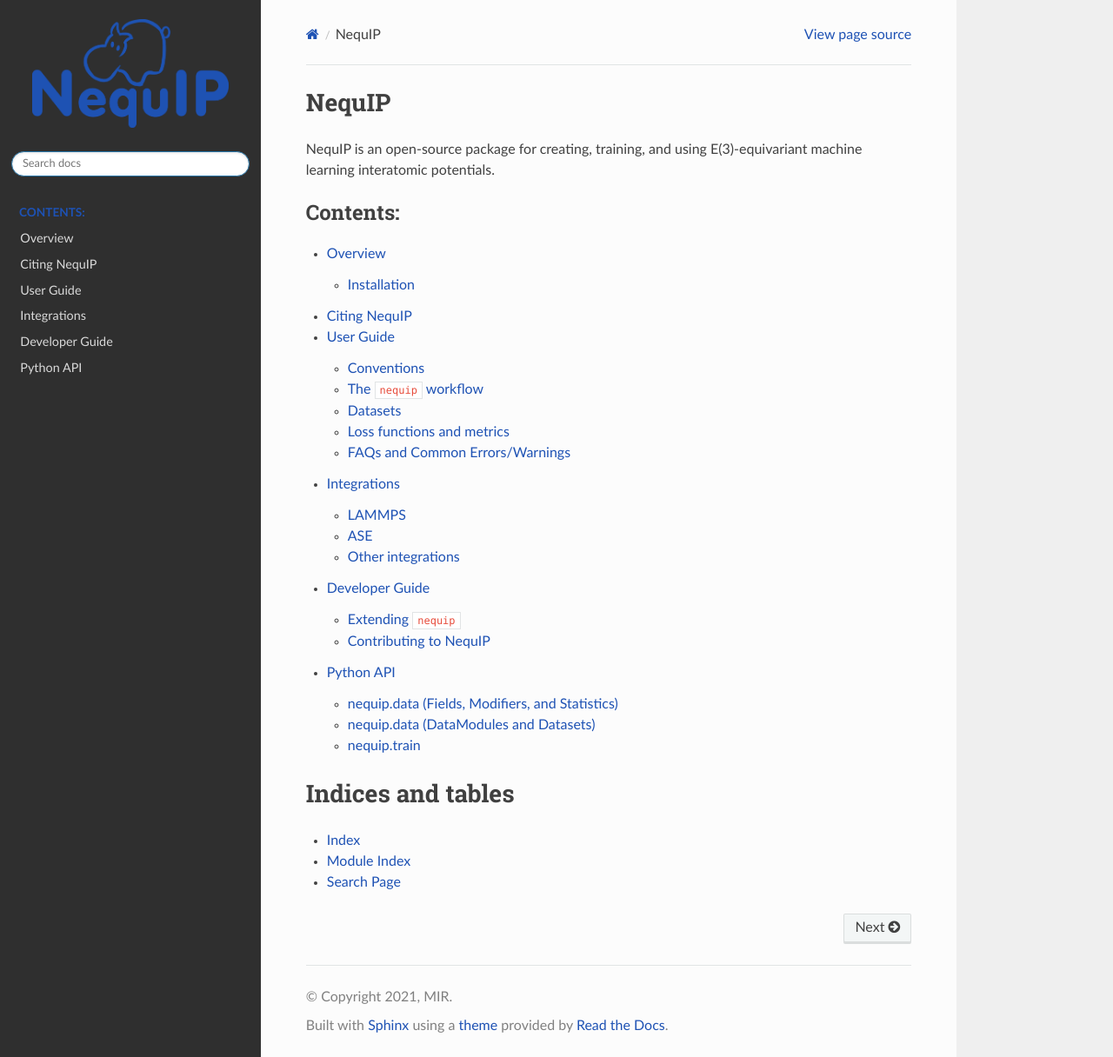
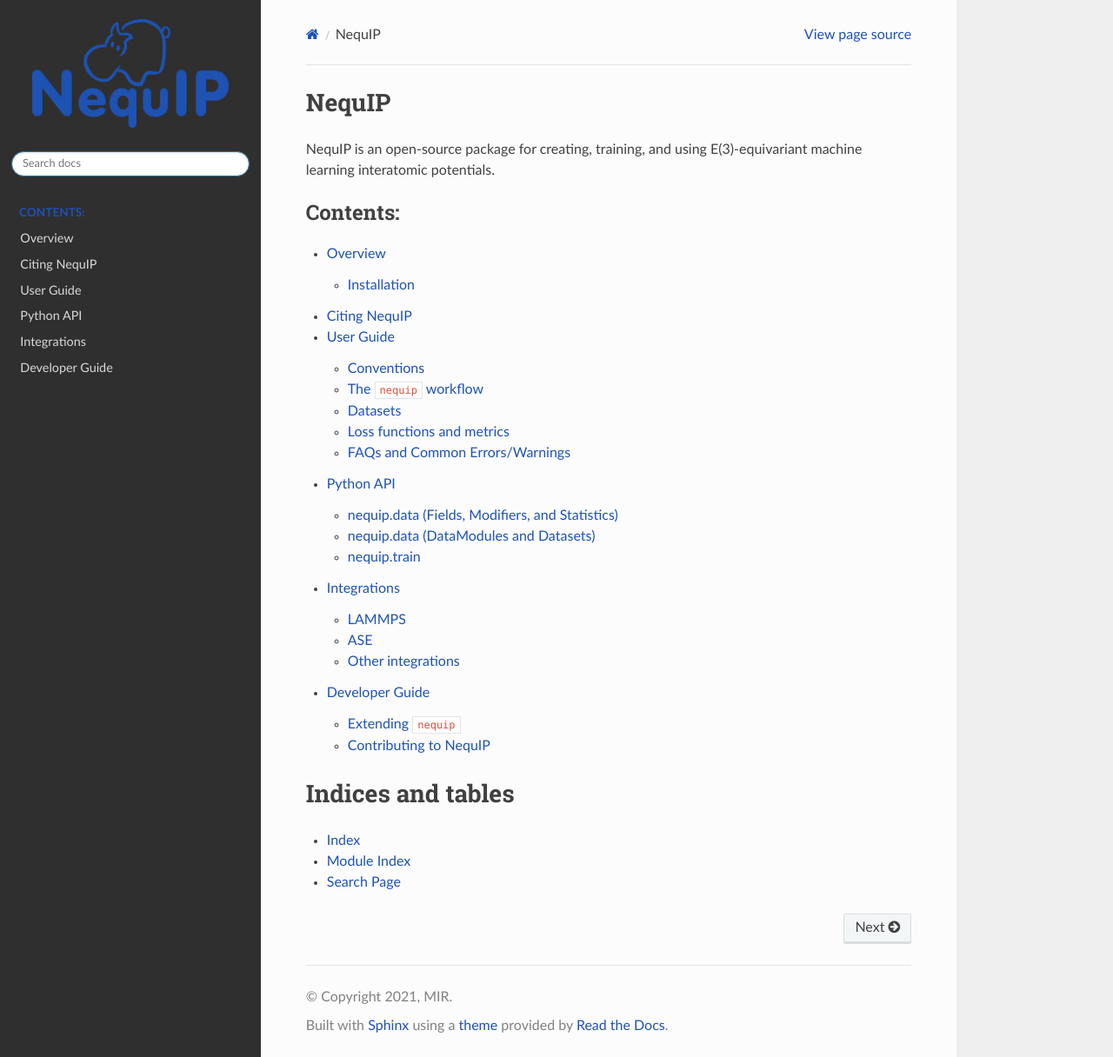
Before and after one commit to mir-group/nequip, a Sphinx documentation site: the page built from docs/index.rst, in a window 1280 px wide and 1216 px high. Shown: the whole window at 87% size. Built offline with Sphinx 7.4.7 and the Read the Docs theme 3.1.0, drawn with Linux system fonts in a browser that asks for light colours.

Commit message:
restructure docs

```diff
--- a/docs/index.rst
+++ b/docs/index.rst
@@ -15,9 +15,10 @@
    introduction/intro
    cite
    guide/guide
+   api/nequip
    integrations/all
    dev/dev
-   api/nequip
+
 
 Indices and tables
 ==================
```
